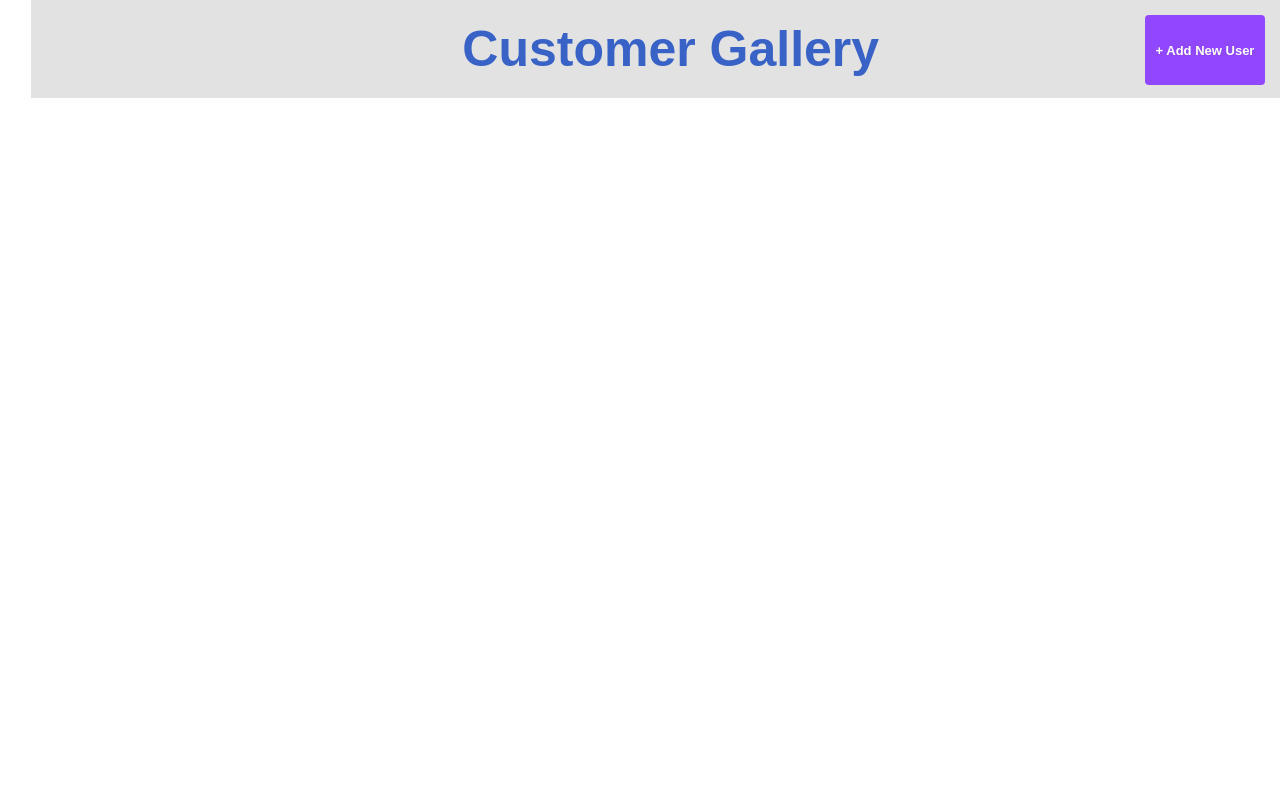
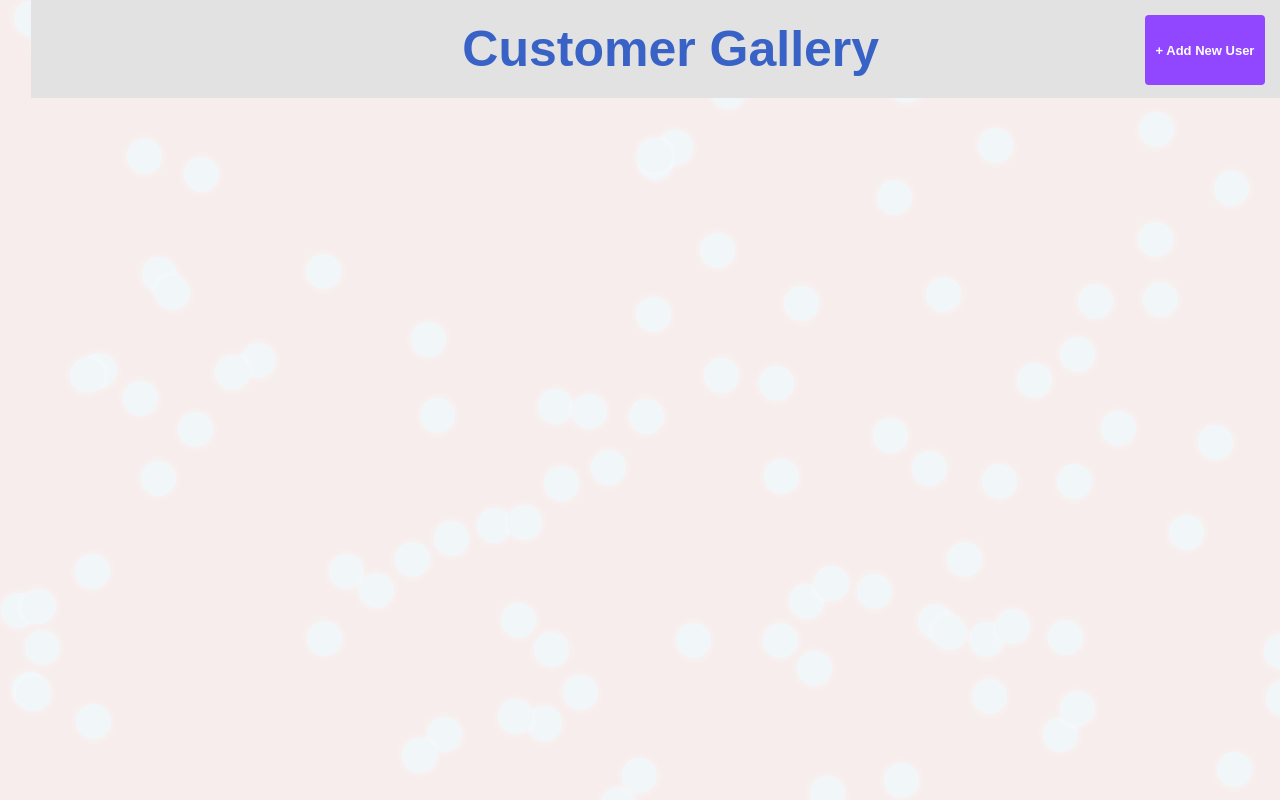
Before and after one commit to diabloexodia/User-Gallery, a plain HTML site: page index.html in a window 1280 px wide. Shown: the top 800 px of the page. Drawn offline with Linux system fonts and the light colour scheme; no server answers.

Commit message:
allchanges

```diff
--- a/index.html
+++ b/index.html
@@ -3,10 +3,11 @@
   <head>
     <meta charset="UTF-8" />
     <meta name="viewport" content="width=device-width, initial-scale=1.0" />
-    <title>Document</title>
+    <title>Gallery</title>
     <link rel="stylesheet" href="style.css" />
   </head>
   <body>
+    <div class="particle-background"></div>
     <h1 class="header"><center>Customer Gallery</center></h1>
     <div id="bodyy" class="bodyy"></div>
     <script src="script.js"></script>
--- a/script.js
+++ b/script.js
@@ -1,3 +1,13 @@
+const particleContainer = document.querySelector(".particle-background");
+
+for (let i = 0; i < 100; i++) {
+  const particle = document.createElement("div");
+  particle.classList.add("particle");
+  particle.style.left = Math.random() * 100 + "%";
+  particle.style.top = Math.random() * 100 + "%";
+  particleContainer.appendChild(particle);
+}
+
 class User {
   constructor(id, avatar, dateofbirth, email, name) {
     this.apiURL = "https://65aa055f081bd82e1d95de7d.mockapi.io/todo/todo";
@@ -119,7 +129,7 @@ class User {
 
         const dobParagraph = document.createElement("p");
         dobParagraph.classList.add("dob");
-        dobParagraph.textContent = ` ${user.dateOfbirth}`;
+        dobParagraph.textContent = ` ${user.dateOfBirth}`;
         dobParagraph.id = "date" + user.id;
         details.appendChild(dobParagraph);
 
--- a/style.css
+++ b/style.css
@@ -1,12 +1,9 @@
 *,
 *::after,
-*::before{
-
+*::before {
   padding: 0;
   margin: 0;
-
 }
-
 
 .header {
   overflow: hidden;
@@ -33,20 +30,16 @@ margin: 0;
   }
 }
 
-
-
-
-.bodyy{
+.bodyy {
   display: grid;
-  grid-template-columns: repeat(3,1fr);
-  grid-template-rows: repeat(3,1fr);
-  grid-gap:2px;
+  grid-template-columns: repeat(3, 1fr);
+  grid-template-rows: repeat(3, 1fr);
+  grid-gap: 2px;
 }
 
 .user-container {
-
   padding: 10px;
-  border-style:groove;
+  border-style: groove;
   border-radius: 5px;
   height: 15rem;
   width: 22rem;
@@ -58,7 +51,6 @@ margin: 0;
 }
 
 .user-details {
-
   position: absolute;
   top: 0;
   left: 0;
@@ -80,14 +72,14 @@ margin: 0;
   }
 
   @keyframes fade-in {
-      from { opacity: 0; }
-      to { opacity: 1; }
+    from {
+      opacity: 0;
     }
-
+    to {
+      opacity: 1;
     }
-
-
-
+  }
+}
 
 .edit-modal {
   position: fixed;
@@ -101,7 +93,7 @@ margin: 0;
   color: #fff; /* White text */
 }
 
-button{
+button {
   display: inline-block;
   outline: 0;
   border: none;
@@ -120,7 +112,7 @@ button{
   }
 }
 
-.modal-content{
+.modal-content {
   position: fixed;
   top: 50%;
   left: 50%;
@@ -131,3 +123,35 @@ button{
   box-shadow: 0px 0px 10px rgba(0, 0, 0, 0.5); /* Optional shadow */
   color: #fff; /* White text */
 }
+
+.particle-background {
+  position: fixed;
+  top: 0;
+  left: 0;
+  width: 100%;
+  height: 100%;
+  background-color: #f7eded; /* Adjust background color as needed */
+  overflow: hidden;
+}
+
+.particle {
+  position: absolute;
+  width: 35px;
+  height: 35px;
+  background-color: #f1f7f9; /* Particle color */
+  border-radius: 50%;
+  box-shadow: 0px 0px 10px rgba(255, 255, 255, 0.5); /* Glow effect */
+  animation: particle-animation 5s ease-in infinite alternate; /* Random movement */
+}
+
+@keyframes particle-animation {
+  0% {
+    transform: translateX(0px) translateY(0px);
+  }
+  50% {
+    transform: translateX(80px) translateY(-150px) rotate(75deg); /* Random horizontal, vertical, and rotation */
+  }
+  100% {
+    transform: translateX(0px) translateY(0px);
+  }
+}
```
Also changed, not shown: 1 other file. Lines whose indentation alone changed are shown as unchanged.
